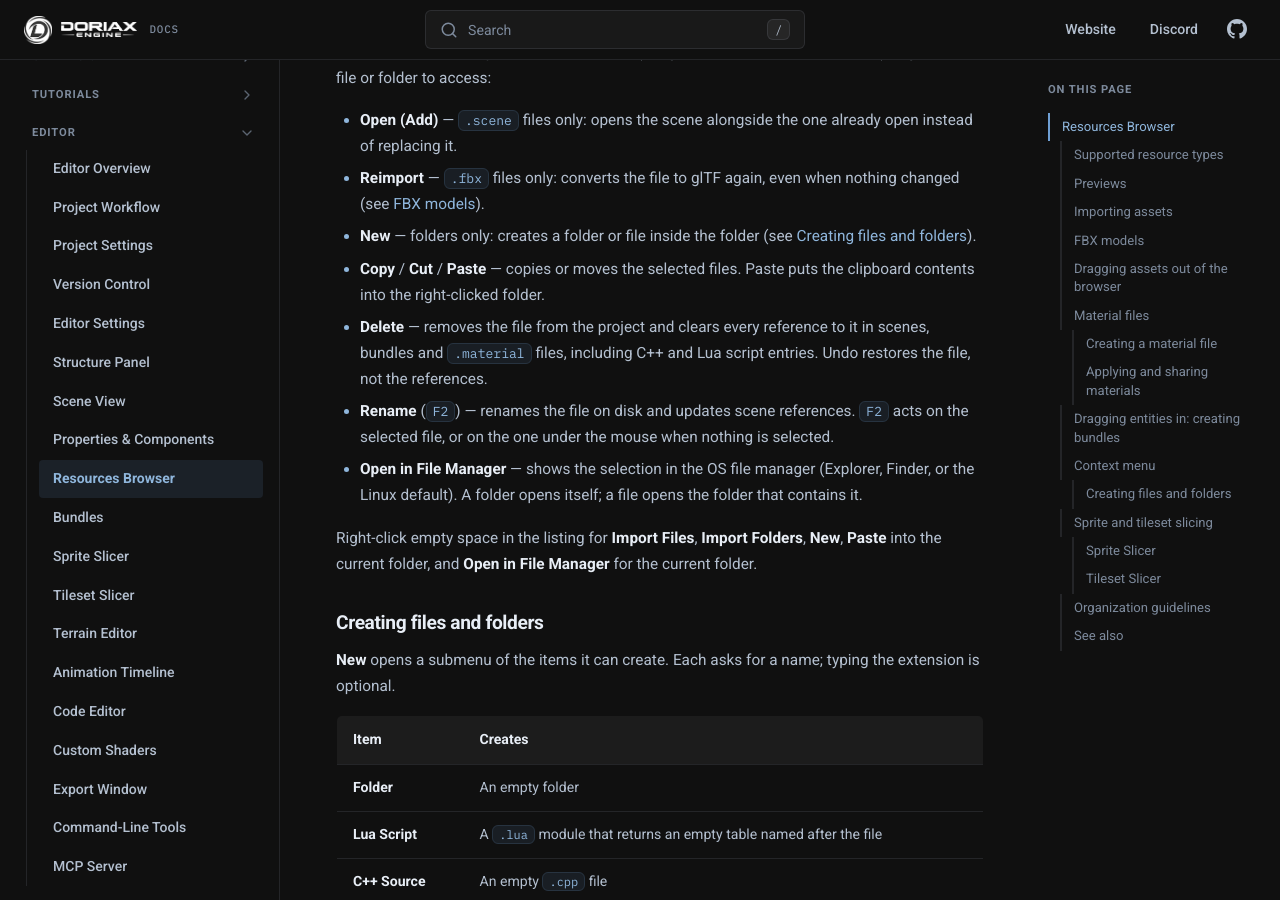
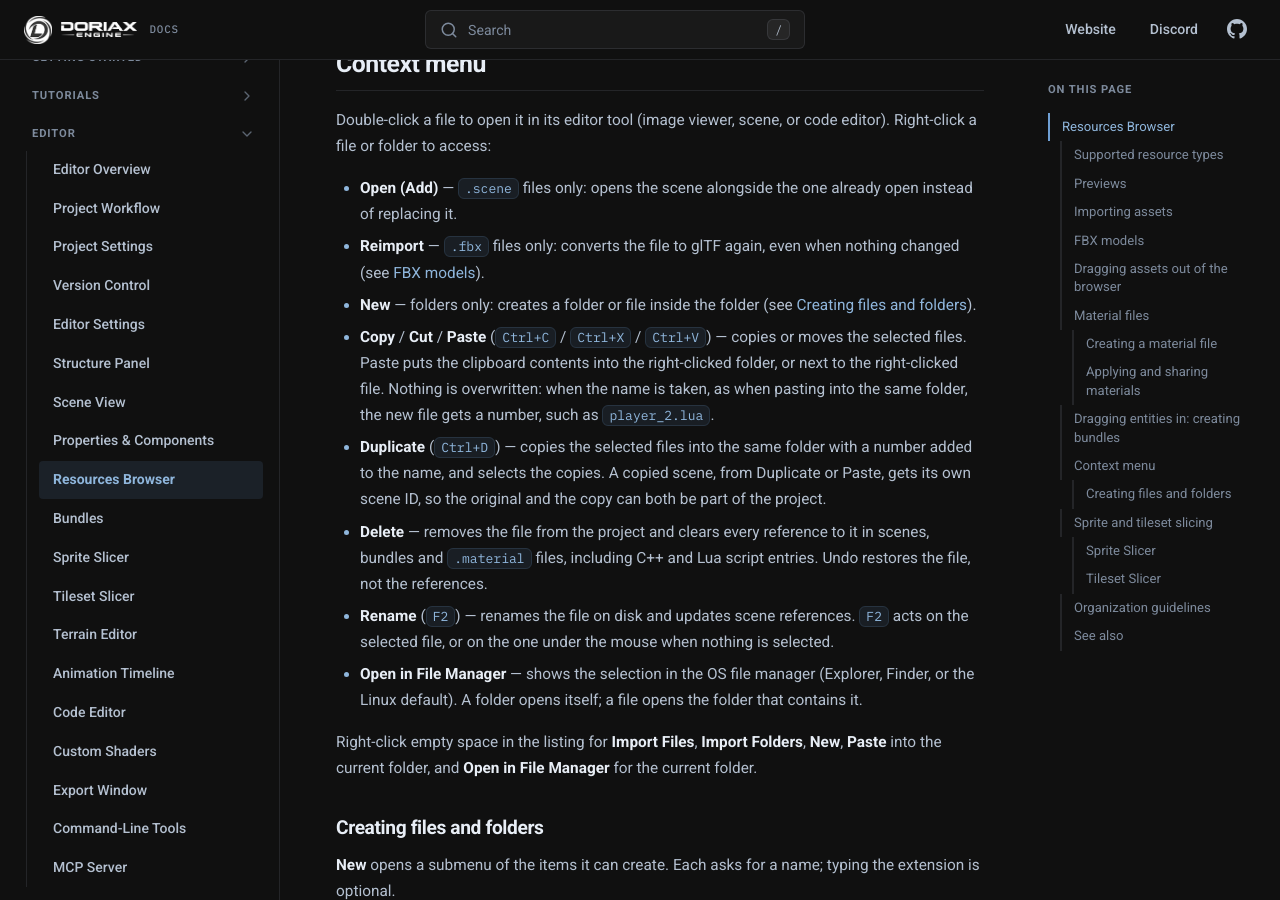
Before and after one commit to doriaxengine/doriax-docs, an MkDocs documentation site: the page built from docs/editor/resources.md, in a window 1280 px wide and 900 px high, scrolled down 4929 px. Built offline with MkDocs 1.6.1, drawn with Linux system fonts in a browser that asks for light colours; comment, search, counter and statistics services are not loaded; some of the changed text lies outside the part shown.

Commit message:
Doc duplicating files and numbered copies in the Resources window

```diff
--- a/docs/editor/resources.md
+++ b/docs/editor/resources.md
@@ -48,6 +48,10 @@ assets into a scene.
 Copy files into your project folder or drag them from your OS file manager into the
 Resources Browser. The editor scans the asset directories on startup and whenever the
 project folder changes.
+
+A dragged-in file never replaces one with the same name: it arrives with a number added,
+such as `grass_2.png`. To update an asset in place, overwrite it from the file manager
+instead.
 
 !!! tip "File naming"
     Use lowercase, hyphen-or-underscore-separated file names without spaces. Consistent
@@ -153,8 +157,14 @@ Right-click a file or folder to access:
   changed (see [FBX models](#fbx-models)).
 - **New** — folders only: creates a folder or file inside the folder (see
   [Creating files and folders](#creating-files-and-folders)).
-- **Copy** / **Cut** / **Paste** — copies or moves the selected files. Paste puts the
-  clipboard contents into the right-clicked folder.
+- **Copy** / **Cut** / **Paste** (`Ctrl+C` / `Ctrl+X` / `Ctrl+V`) — copies or moves the
+  selected files. Paste puts the clipboard contents into the right-clicked folder, or
+  next to the right-clicked file. Nothing is overwritten: when the name is taken, as when
+  pasting into the same folder, the new file gets a number, such as `player_2.lua`.
+- **Duplicate** (`Ctrl+D`) — copies the selected files into the same folder with a
+  number added to the name, and selects the copies. A copied scene, from Duplicate or
+  Paste, gets its own scene ID, so the original and the copy can both be part of the
+  project.
 - **Delete** — removes the file from the project and clears every reference to it in
   scenes, bundles and `.material` files, including C++ and Lua script entries. Undo
   restores the file, not the references.
```
Also changed, not shown: docs/editor/index.md (+3 -3 lines).
